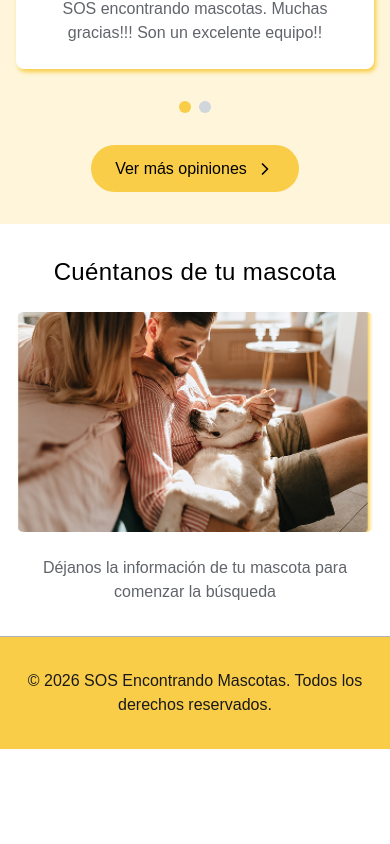
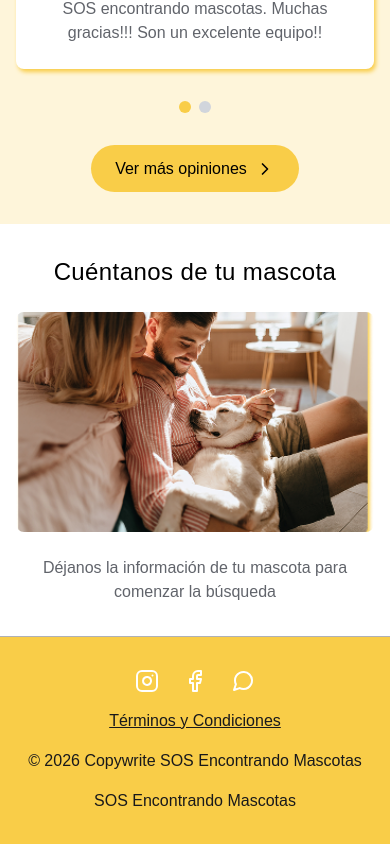
Before and after one commit to AztlanConsulting/SOS-FullStack, a React (Vite) app in the folder frontend/: page / in a window 390 px wide. Shown: the part 2339-3183 px from the top of the page. Before the commit the page ends 3088 px from the top, so only its background shows below. Built offline with nearby package versions, Linux system fonts and the light colour scheme.

Commit message:
[ADD]footer

```diff
--- a/frontend/src/presentation/pages/landing/components/Footer.tsx
+++ b/frontend/src/presentation/pages/landing/components/Footer.tsx
@@ -1,13 +1,32 @@
-import { ChevronRight } from './icons';
+import { InstagramIcon, FacebookIcon, WhatsAppIcon } from './icons';
 
 const Footer = () => {
   return (
     <footer className="bg-primary-yellow py-8 lg:py-12">
       <div className="w-full px-4">
-        <p className="text-center text-base text-dark font-normal">
-          © {new Date().getFullYear()} SOS Encontrando Mascotas. Todos los
-          derechos reservados.
-        </p>
+        <div className="flex flex-col items-center gap-4">
+          <div className="flex justify-center gap-6">
+            <a href="#" className="text-white hover:opacity-80">
+              <InstagramIcon className="w-6 h-6" />
+            </a>
+            <a href="#" className="text-white hover:opacity-80">
+              <FacebookIcon className="w-6 h-6" />
+            </a>
+            <a href="#" className="text-white hover:opacity-80">
+              <WhatsAppIcon className="w-6 h-6" />
+            </a>
+          </div>
+          <p className="text-center text-base text-dark font-normal underline">
+            Términos y Condiciones
+          </p>
+          <p className="text-center text-base text-dark font-normal">
+            © {new Date().getFullYear()} Copywrite SOS Encontrando Mascotas
+          </p>
+
+          <p className="text-center text-base text-dark font-normal">
+            SOS Encontrando Mascotas
+          </p>
+        </div>
       </div>
     </footer>
   );
--- a/frontend/src/presentation/pages/landing/components/HeroSection.tsx
+++ b/frontend/src/presentation/pages/landing/components/HeroSection.tsx
@@ -3,8 +3,8 @@ import { ChevronRight } from './icons';
 const HeroSection = () => {
   return (
     <section className="relative bg-[rgba(249,205,72,0.20)] overflow-hidden p-8 lg:py-16 ">
-      <div className="lg:hidden fixed right-0 top-2/3 -translate-y-1/2 z-[1000]">
-        <div className="w-[30px] h-[104px] bg-primary-yellow rounded-tl-[8px] rounded-bl-[8px] flex items-center justify-center">
+      <div className="fixed right-0 top-2/3 -translate-y-1/2 z-[1000]">
+        <div className="w-[30px] h-[104px] bg-primary-yellow rounded-tl-[8px] rounded-bl-[8px] flex items-center justify-center lg:w-[40px] lg:h-[120px]">
           <span className="text-sm font-medium text-black -rotate-90 whitespace-nowrap tracking-[0.16px]">
             Síguenos
           </span>
@@ -40,7 +40,6 @@ const HeroSection = () => {
               alt="Mascota"
               className="w-[215px] h-[283px] lg:w-[300px] lg:h-[380px] xl:w-[350px] xl:h-[440px] rounded-lg"
             />
-
           </div>
         </div>
       </div>
--- a/frontend/src/presentation/pages/landing/components/PlansSection.tsx
+++ b/frontend/src/presentation/pages/landing/components/PlansSection.tsx
@@ -3,7 +3,7 @@ const PlansSection = () => {
     <section className="bg-white py-8 lg:py-16">
       <div className="w-full px-4">
         <div className="flex flex-col lg:flex-row items-center lg:justify-between gap-8 lg:gap-12">
-          <div className="relative w-[200px] h-[196px] lg:w-[280px] lg:h-[260px] xl:w-[350px] xl:h-[320px] flex-shrink-0 order-2 lg:order-1">
+          <div className="relative w-[200px] h-[196px] lg:w-[280px] lg:h-[260px] xl:w-[350px] xl:h-[320px] flex-shrink-0 order-2 lg:order-2">
             <img
               src="/Screenshot 2026-03-05 at 12.15.07 p.m. 1.png"
               alt="Planes"
@@ -11,7 +11,7 @@ const PlansSection = () => {
             />
           </div>
 
-          <div className="flex-1 max-w-xl lg:max-w-2xl text-center lg:text-left order-1 lg:order-2">
+          <div className="flex-1 max-w-xl lg:max-w-2xl text-center lg:text-left order-1 lg:order-1">
             <h2 className="text-xl lg:text-2xl xl:text-3xl font-medium text-dark mb-4 lg:mb-6">
               Elige el plan que te acomode
             </h2>
--- a/frontend/src/presentation/pages/landing/components/PublicationSection.tsx
+++ b/frontend/src/presentation/pages/landing/components/PublicationSection.tsx
@@ -3,18 +3,18 @@ const PublicationSection = () => {
     <section className="bg-white overflow-hidden py-8 lg:py-16">
       <div className="w-full px-4">
         <div className="flex flex-col lg:flex-row items-center lg:justify-between gap-8 lg:gap-12">
-          <div className="flex-1 max-w-xl lg:max-w-2xl text-center lg:text-left">
-            <h2 className="text-xl lg:text-2xl xl:text-3xl font-medium text-dark mb-4 lg:mb-6">
-              Tu publicación/anuncio estará visible dentro de un minuto
-            </h2>
-          </div>
-
-          <div className="relative w-[190px] h-[203px] lg:w-[260px] lg:h-[280px] xl:w-[320px] xl:h-[350px] flex-shrink-0">
+          <div className="relative w-[190px] h-[203px] lg:w-[260px] lg:h-[280px] xl:w-[320px] xl:h-[350px] flex-shrink-0 order-2 lg:order-1">
             <img
               src="/Screenshot 2026-03-05 at 12.22.27 p.m. 1.png"
               alt="Publicación"
               className="w-full h-full object-cover rounded-lg"
             />
+          </div>
+
+          <div className="flex-1 max-w-xl lg:max-w-2xl text-center lg:text-left order-1 lg:order-2">
+            <h2 className="text-xl lg:text-2xl xl:text-3xl font-medium text-dark mb-4 lg:mb-6">
+              Tu publicación/anuncio estará visible dentro de un minuto
+            </h2>
           </div>
         </div>
       </div>
--- a/frontend/src/presentation/pages/landing/components/icons.tsx
+++ b/frontend/src/presentation/pages/landing/components/icons.tsx
@@ -43,3 +43,50 @@ export const MenuIcon = ({ className = '' }: { className?: string }) => (
     <line x1="4" x2="20" y1="18" y2="18" />
   </svg>
 );
+
+export const InstagramIcon = ({ className = '' }: { className?: string }) => (
+  <svg
+    xmlns="http://www.w3.org/2000/svg"
+    viewBox="0 0 24 24"
+    fill="none"
+    stroke="currentColor"
+    strokeWidth="2"
+    strokeLinecap="round"
+    strokeLinejoin="round"
+    className={className}
+  >
+    <rect x="2" y="2" width="20" height="20" rx="5" ry="5" />
+    <path d="M16 11.37A4 4 0 1 1 12.63 8 4 4 0 0 1 16 11.37z" />
+    <line x1="17.5" y1="6.5" x2="17.51" y2="6.5" />
+  </svg>
+);
+
+export const FacebookIcon = ({ className = '' }: { className?: string }) => (
+  <svg
+    xmlns="http://www.w3.org/2000/svg"
+    viewBox="0 0 24 24"
+    fill="none"
+    stroke="currentColor"
+    strokeWidth="2"
+    strokeLinecap="round"
+    strokeLinejoin="round"
+    className={className}
+  >
+    <path d="M18 2h-3a5 5 0 0 0-5 5v3H7v4h3v8h4v-8h3l1-4h-4V7a1 1 0 0 1 1-1h3z" />
+  </svg>
+);
+
+export const WhatsAppIcon = ({ className = '' }: { className?: string }) => (
+  <svg
+    xmlns="http://www.w3.org/2000/svg"
+    viewBox="0 0 24 24"
+    fill="none"
+    stroke="currentColor"
+    strokeWidth="2"
+    strokeLinecap="round"
+    strokeLinejoin="round"
+    className={className}
+  >
+    <path d="M21 11.5a8.38 8.38 0 0 1-.9 3.8 8.5 8.5 0 0 1-7.6 4.7 8.38 8.38 0 0 1-3.8-.9L3 21l1.9-5.7a8.38 8.38 0 0 1-.9-3.8 8.5 8.5 0 0 1 4.7-7.6 8.38 8.38 0 0 1 3.8-.9h.5a8.48 8.48 0 0 1 8 8v.5z" />
+  </svg>
+);
```
